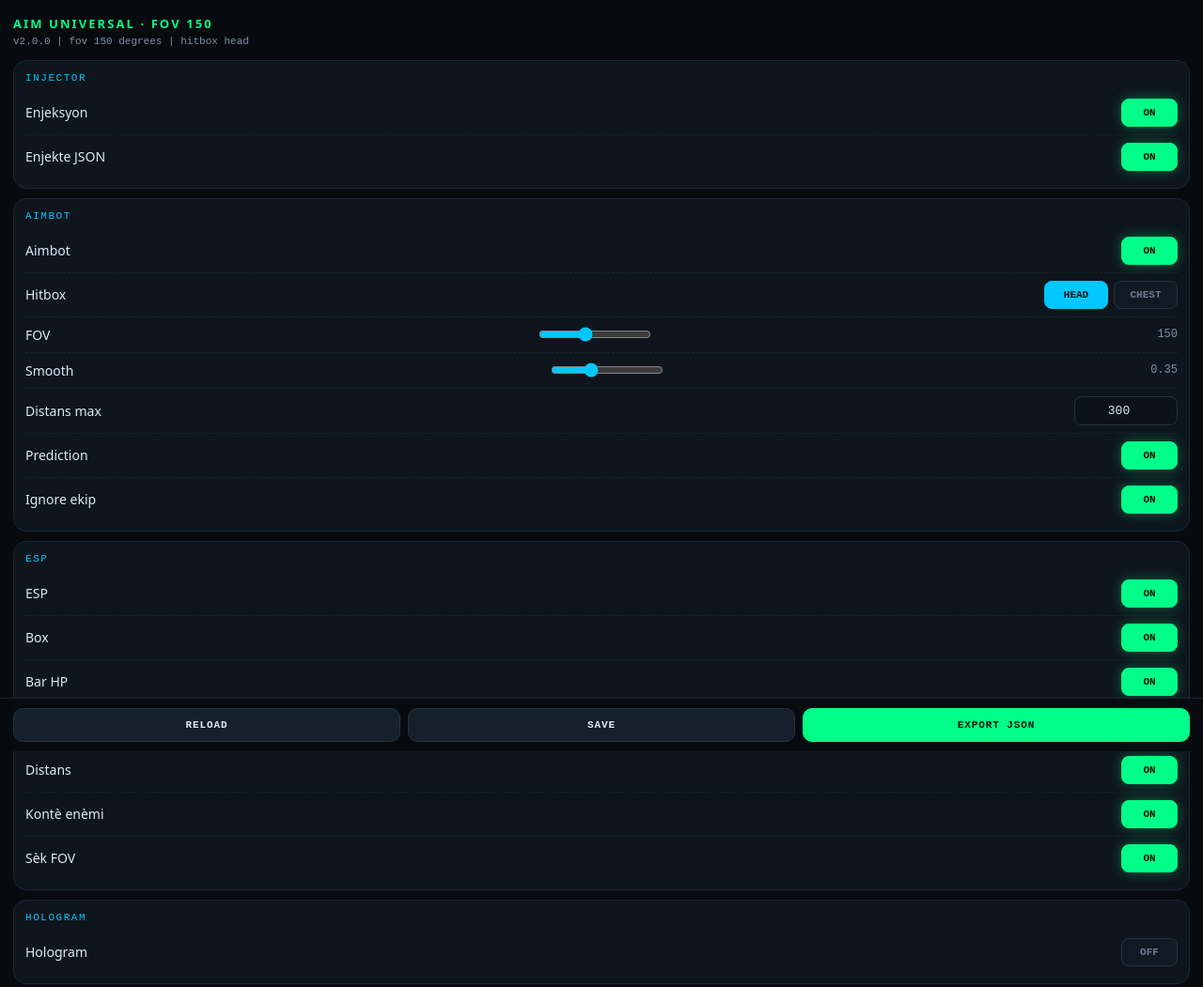
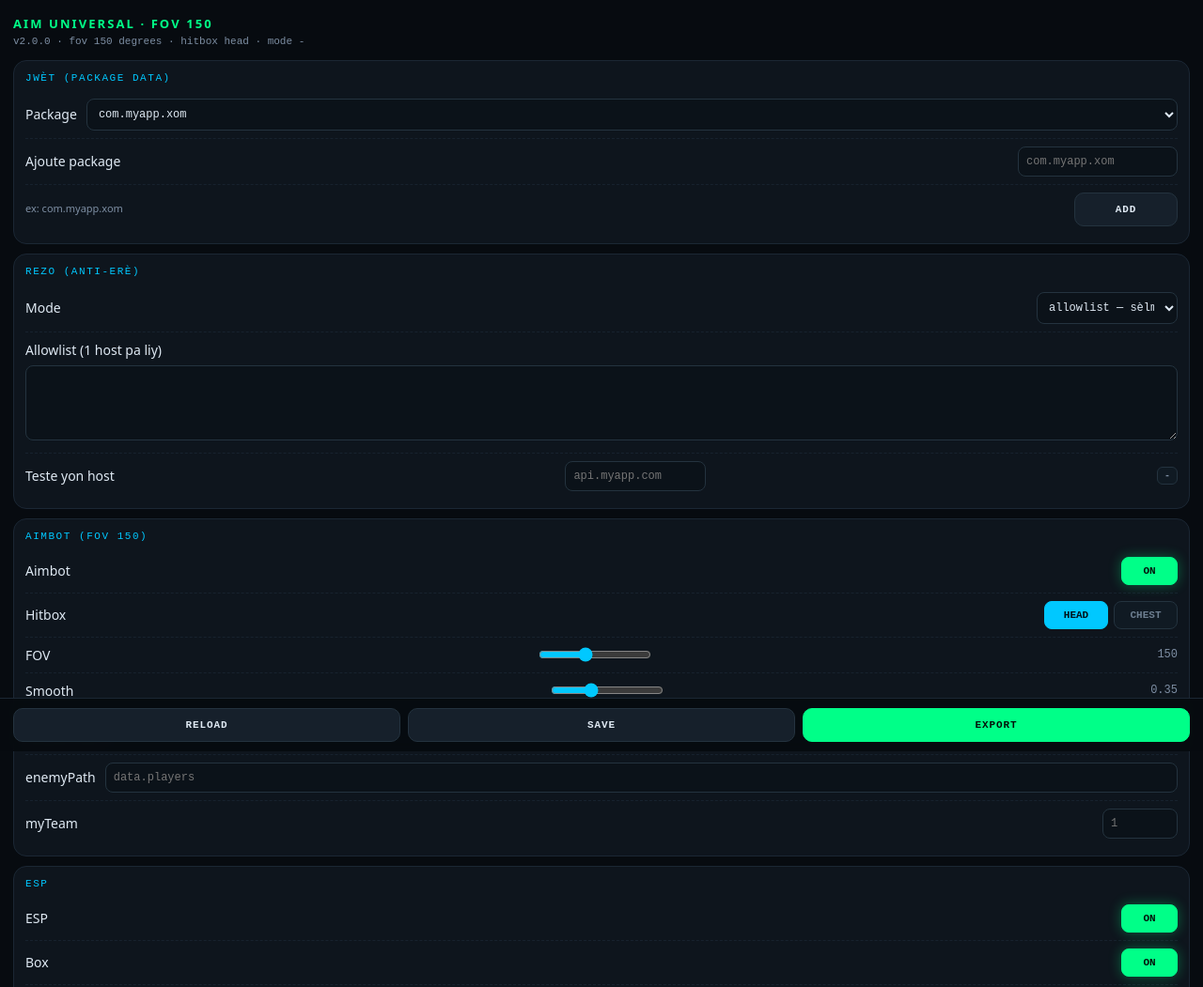
Before and after one commit to MDTECH508/Fake-hack, a plain HTML site: page index.html in a window 1280 px wide. Shown: the top 1051 px of the page at 94% size. Drawn offline with Linux system fonts and the light colour scheme.

Commit message:
Update index.html

```diff
--- a/index.html
+++ b/index.html
@@ -4,53 +4,81 @@
 <meta charset="utf-8">
 <meta name="viewport" content="width=device-width,initial-scale=1,viewport-fit=cover">
 <meta name="theme-color" content="#070b10">
-<title>Aim Universal · FOV 150</title>
+<title>Aim Universal · fake-hack-three</title>
 <style>
   :root{--bg:#070b10;--card:#0e151d;--line:#1b2734;--txt:#dfe9f3;--mut:#7d8ea3;--grn:#00ff88;--cyn:#00c8ff}
   *{box-sizing:border-box}
-  body{margin:0;background:var(--bg);color:var(--txt);font:14px/1.5 system-ui,-apple-system,Roboto,sans-serif;padding:16px 14px 90px}
+  body{margin:0;background:var(--bg);color:var(--txt);font:14px/1.5 system-ui,-apple-system,Roboto,sans-serif;padding:16px 14px 96px}
   h1{font-size:13px;letter-spacing:.16em;text-transform:uppercase;color:var(--grn);margin:0 0 2px}
-  .sub{color:var(--mut);font:11px ui-monospace,monospace;margin:0 0 14px}
+  .sub{color:var(--mut);font:11px ui-monospace,monospace;margin:0 0 14px;word-break:break-all}
   .card{background:var(--card);border:1px solid var(--line);border-radius:14px;padding:10px 12px;margin-bottom:10px}
   .ttl{font:11px ui-monospace,monospace;letter-spacing:.14em;text-transform:uppercase;color:var(--cyn);margin:2px 0 8px}
   .row{display:flex;align-items:center;justify-content:space-between;gap:10px;padding:8px 0;border-bottom:1px dashed #17222e}
   .row:last-child{border:0}
   .sw{min-width:60px;text-align:center;font:700 11px ui-monospace,monospace;padding:8px;border-radius:8px;border:1px solid #24333f;background:#101a23;color:#6c7e90;cursor:pointer;user-select:none}
   .sw.on{background:var(--grn);color:#04120a;border-color:var(--grn);box-shadow:0 0 14px #00ff8855}
-  .seg{display:flex;gap:6px}
-  .seg .sw{min-width:68px}
+  .seg{display:flex;gap:6px}.seg .sw{min-width:68px}
   .seg .sw.sel{background:var(--cyn);color:#00131a;border-color:var(--cyn)}
-  input[type=number],input[type=text]{width:110px;background:#0b1219;border:1px solid #24333f;color:var(--txt);border-radius:8px;padding:7px 8px;font:13px ui-monospace,monospace;text-align:center}
+  select,input[type=text],input[type=number],textarea{background:#0b1219;border:1px solid #24333f;color:var(--txt);border-radius:8px;
+    padding:8px;font:12px ui-monospace,monospace;width:100%}
+  input[type=number]{width:100px;text-align:center}
   input[type=range]{width:120px;accent-color:var(--cyn)}
+  textarea{min-height:80px;resize:vertical}
   .val{color:var(--mut);font:12px ui-monospace,monospace;min-width:40px;text-align:right}
-  .bar{position:fixed;left:0;right:0;bottom:0;display:flex;gap:8px;padding:10px 14px calc(10px + env(safe-area-inset-bottom));background:#070b10ee;border-top:1px solid var(--line);backdrop-filter:blur(8px)}
-  button{flex:1;padding:11px 6px;border-radius:10px;border:1px solid #24333f;background:#16202b;color:var(--txt);font:700 11px ui-monospace,monospace;letter-spacing:.08em}
+  .bar{position:fixed;left:0;right:0;bottom:0;display:flex;gap:8px;padding:10px 14px calc(10px + env(safe-area-inset-bottom));
+    background:#070b10ee;border-top:1px solid var(--line);backdrop-filter:blur(8px)}
+  button{flex:1;padding:11px 6px;border-radius:10px;border:1px solid #24333f;background:#16202b;color:var(--txt);
+    font:700 11px ui-monospace,monospace;letter-spacing:.08em}
   button.p{background:var(--grn);color:#04120a;border-color:var(--grn)}
-  .warn{color:#ffd400;font:11px ui-monospace,monospace;margin-top:6px}
+  .tag{font:700 10px ui-monospace,monospace;padding:3px 7px;border-radius:6px;background:#101a23;border:1px solid #24333f;color:var(--mut)}
+  .tag.ok{background:#00ff8822;border-color:#00ff8855;color:var(--grn)}
+  .tag.no{background:#ff3b3022;border-color:#ff3b3055;color:#ff6b60}
 </style>
 </head>
 <body>
 <h1>Aim Universal · FOV 150</h1>
-<div class="sub" id="stat">loading config...</div>
+<div class="sub" id="stat">fake-hack-three.vercel.app</div>
 
-<div class="card"><div class="ttl">Injector</div>
-  <div class="row"><span>Enjeksyon</span><div class="sw" data-p="injector.enabled">OFF</div></div>
-  <div class="row"><span>Enjekte JSON</span><div class="sw" data-p="inject.enabled">OFF</div></div>
+<div class="card"><div class="ttl">Jwèt (package data)</div>
+  <div class="row"><span>Package</span>
+    <select id="pkg"></select>
+  </div>
+  <div class="row"><span>Ajoute package</span>
+    <input type="text" id="pkgNew" placeholder="com.myapp.xom" style="width:170px">
+  </div>
+  <div class="row"><span style="color:var(--mut);font-size:11px">ex: com.myapp.xom</span>
+    <button style="max-width:110px" onclick="addPkg()">ADD</button>
+  </div>
 </div>
 
-<div class="card"><div class="ttl">Aimbot</div>
+<div class="card"><div class="ttl">Rezo (anti-erè)</div>
+  <div class="row"><span>Mode</span>
+    <select id="mode" style="width:150px">
+      <option value="off">off — pa touche anyen</option>
+      <option value="allowlist">allowlist — sèlman host</option>
+      <option value="all">all — tout JSON</option>
+    </select>
+  </div>
+  <div class="row" style="display:block">
+    <div style="margin-bottom:6px">Allowlist (1 host pa liy)</div>
+    <textarea id="allow" spellcheck="false"></textarea>
+  </div>
+  <div class="row"><span>Teste yon host</span>
+    <input type="text" id="tHost" placeholder="api.myapp.com" style="width:150px">
+    <span class="tag" id="tRes">-</span>
+  </div>
+</div>
+
+<div class="card"><div class="ttl">Aimbot (FOV 150)</div>
   <div class="row"><span>Aimbot</span><div class="sw" data-p="aimbot.enabled">OFF</div></div>
   <div class="row"><span>Hitbox</span>
-    <div class="seg">
-      <div class="sw" data-hb="head">HEAD</div>
-      <div class="sw" data-hb="chest">CHEST</div>
-    </div>
+    <div class="seg"><div class="sw" data-hb="head">HEAD</div><div class="sw" data-hb="chest">CHEST</div></div>
   </div>
   <div class="row"><span>FOV</span><input type="range" min="10" max="360" step="5" data-p="aimbot.fov"><span class="val" data-out="aimbot.fov"></span></div>
   <div class="row"><span>Smooth</span><input type="range" min="0.02" max="1" step="0.01" data-p="aimbot.smooth"><span class="val" data-out="aimbot.smooth"></span></div>
-  <div class="row"><span>Distans max</span><input type="number" step="1" data-p="aimbot.maxDistance"></div>
-  <div class="row"><span>Prediction</span><div class="sw" data-p="aimbot.prediction.enabled">OFF</div></div>
-  <div class="row"><span>Ignore ekip</span><div class="sw" data-p="aimbot.ignoreTeammates">OFF</div></div>
+  <div class="row"><span>Distans max</span><input type="number" data-p="aimbot.maxDistance"></div>
+  <div class="row"><span>enemyPath</span><input type="text" data-p="mapping.enemyPath" placeholder="data.players"></div>
+  <div class="row"><span>myTeam</span><input type="text" data-p="mapping.myTeam" placeholder="1" style="width:80px"></div>
 </div>
 
 <div class="card"><div class="ttl">ESP</div>
@@ -59,92 +87,126 @@
   <div class="row"><span>Bar HP</span><div class="sw" data-p="esp.hpBar.enabled">OFF</div></div>
   <div class="row"><span>Non</span><div class="sw" data-p="esp.name.enabled">OFF</div></div>
   <div class="row"><span>Distans</span><div class="sw" data-p="esp.distance.enabled">OFF</div></div>
-  <div class="row"><span>Kontè enèmi</span><div class="sw" data-p="esp.count.enabled">OFF</div></div>
-  <div class="row"><span>Sèk FOV</span><div class="sw" data-p="esp.fovCircle.enabled">OFF</div></div>
-</div>
-
-<div class="card"><div class="ttl">Hologram</div>
+  <div class="row"><span>Kontè</span><div class="sw" data-p="esp.count.enabled">OFF</div></div>
   <div class="row"><span>Hologram</span><div class="sw" data-p="hologram.enabled">OFF</div></div>
 </div>
 
-<div class="card"><div class="ttl">Mapping</div>
-  <div class="row"><span>enemyPath</span><input type="text" placeholder="data.players" data-p="mapping.enemyPath"></div>
-  <div class="row"><span>myTeam</span><input type="text" placeholder="1" data-p="mapping.myTeam"></div>
-  <div class="warn">Vide = deteksyon otomatik</div>
-</div>
-
 <div class="bar">
-  <button onclick="loadCfg()">RELOAD</button>
-  <button onclick="saveCfg()">SAVE</button>
-  <button class="p" onclick="exportCfg()">EXPORT JSON</button>
+  <button onclick="reload()">RELOAD</button>
+  <button onclick="save()">SAVE</button>
+  <button class="p" onclick="exp()">EXPORT</button>
 </div>
 
 <script>
-const KEY = "aim-cfg-v2";
-let cfg = {};
+/* ---- DEFAULTS: meni a pa janm vid ---- */
+const DEFAULTS = {
+  meta:{version:"2.1.0"},
+  injector:{enabled:true},
+  network:{ mode:"allowlist", allowlist:["fake-hack-three.vercel.app"], blocklist:[] },
+  games:{ active:"com.myapp.xom", profiles:{ "com.myapp.xom":{ allowlist:["api.myapp.com"], enemyPath:"", myTeam:null, hitbox:"head" } } },
+  aimbot:{ enabled:true, fov:150, fovMode:"degrees", hitbox:"head", smooth:0.35, maxDistance:300 },
+  esp:{ enabled:true, box:{enabled:true}, hpBar:{enabled:true}, name:{enabled:true}, distance:{enabled:true}, count:{enabled:true} },
+  hologram:{ enabled:false },
+  mapping:{ enemyPath:"", myTeam:null }
+};
+
+const KEY = "aim-cfg-v21";
+let cfg = JSON.parse(JSON.stringify(DEFAULTS));
 
 const get = p => p.split(".").reduce((o,k)=> o==null?undefined:o[k], cfg);
 const set = (p,v) => { const ks=p.split("."); let o=cfg;
   for(let i=0;i<ks.length-1;i++){ if(typeof o[ks[i]]!=="object"||o[ks[i]]===null) o[ks[i]]={}; o=o[ks[i]]; }
-  o[ks.at(-1)] = v; };
+  o[ks.at(-1)]=v; };
 
 function paint(){
   document.querySelectorAll("[data-p]").forEach(el=>{
-    const v = get(el.dataset.p); if (v === undefined) return;
-    if (el.tagName === "INPUT" && el.type !== "text") el.value = v;
-    else if (el.tagName === "INPUT") el.value = v ?? "";
+    const v = get(el.dataset.p);
+    if (v === undefined) return;
+    if (el.tagName === "INPUT") el.value = v ?? "";
     else { el.classList.toggle("on", !!v); el.textContent = v ? "ON" : "OFF"; }
   });
   document.querySelectorAll("[data-out]").forEach(el=> el.textContent = get(el.dataset.out) ?? "");
+
   const hb = get("aimbot.hitbox") || "head";
   document.querySelectorAll("[data-hb]").forEach(el=> el.classList.toggle("sel", el.dataset.hb === hb));
+
+  /* packages */
+  const sel = document.getElementById("pkg");
+  const profs = Object.keys(get("games.profiles") || {});
+  sel.innerHTML = profs.map(k => `<option${k === get("games.active") ? " selected" : ""}>${k}</option>`).join("")
+                || `<option>${get("games.active") || "com.myapp.xom"}</option>`;
+
+  document.getElementById("mode").value = get("network.mode") || "allowlist";
+  document.getElementById("allow").value = (get("network.allowlist") || []).join("\n");
+
   document.getElementById("stat").textContent =
-    "v" + (get("meta.version")||"?") + "  |  fov " + get("aimbot.fov") + " " + (get("aimbot.fovMode")||"") +
-    "  |  hitbox " + hb;
+    "v" + (get("meta.version") || "?") + " · fov " + get("aimbot.fov") + " " +
+    (get("aimbot.fovMode") || "") + " · hitbox " + hb + " · mode " + (get("network.mode") || "-");
 }
 
-function persist(){ localStorage.setItem(KEY, JSON.stringify(cfg)); }
-
-async function loadCfg(){
+async function reload(){
   const local = localStorage.getItem(KEY);
-  if (local) { cfg = JSON.parse(local); }
-  else {
-    try { cfg = await (await fetch("./config.json?t="+Date.now(),{cache:"no-store"})).json(); }
-    catch(e){ cfg = {}; }
-  }
+  if (local) cfg = JSON.parse(local);
+  try {
+    const r = await fetch("./config.json?t=" + Date.now(), { cache:"no-store" });
+    if (r.ok) cfg = await r.json();          // vèsyon server genyen
+  } catch(e){ /* pa gen entènèt -> defaults rete */ }
   paint();
 }
-function saveCfg(){ persist(); alert("Sovgade lokalman ✔"); }
+function save(){ localStorage.setItem(KEY, JSON.stringify(cfg)); paint(); alert("Sovgade ✔"); }
+function exp(){
+  cfg.meta = cfg.meta || {}; cfg.meta.updated = new Date().toISOString().slice(0,10);
+  const a = document.createElement("a");
+  a.href = URL.createObjectURL(new Blob([JSON.stringify(cfg,null,2)], {type:"application/json"}));
+  a.download = "config.json"; a.click(); URL.revokeObjectURL(a.href);
+}
 
-function exportCfg(){
-  cfg.meta = cfg.meta || {};
-  cfg.meta.updated = new Date().toISOString().slice(0,10);
-  const blob = new Blob([JSON.stringify(cfg,null,2)], {type:"application/json"});
-  const a = document.createElement("a");
-  a.href = URL.createObjectURL(blob);
-  a.download = "config.json";
-  a.click();
-  URL.revokeObjectURL(a.href);
+function addPkg(){
+  const v = document.getElementById("pkgNew").value.trim();
+  if (!v) return;
+  cfg.games = cfg.games || { profiles:{} };
+  cfg.games.profiles = cfg.games.profiles || {};
+  cfg.games.profiles[v] = cfg.games.profiles[v] || { allowlist:[], enemyPath:"", myTeam:null, hitbox:"head" };
+  cfg.games.active = v;
+  save();
 }
 
 document.addEventListener("click", ev=>{
   const hb = ev.target.closest("[data-hb]");
-  if (hb){ set("aimbot.hitbox", hb.dataset.hb); persist(); paint(); return; }
-
+  if (hb){ set("aimbot.hitbox", hb.dataset.hb); save(); return; }
   const sw = ev.target.closest("[data-p]");
   if (!sw || sw.tagName === "INPUT") return;
-  set(sw.dataset.p, !get(sw.dataset.p));
-  persist(); paint();
+  set(sw.dataset.p, !get(sw.dataset.p)); save();
 });
 
+document.getElementById("pkg").addEventListener("change", function(){
+  set("games.active", this.value); save();
+});
+document.getElementById("mode").addEventListener("change", function(){
+  set("network.mode", this.value); save();
+});
+document.getElementById("allow").addEventListener("change", function(){
+  set("network.allowlist", this.value.split("\n").map(s=>s.trim()).filter(Boolean)); save();
+});
+document.getElementById("tHost").addEventListener("change", function(){
+  const h = this.value.trim().toLowerCase();
+  const list = (get("network.allowlist") || []).map(s=>String(s).toLowerCase());
+  const ok = list.some(a => a && (h === a || h.endsWith("." + a)));
+  const t = document.getElementById("tRes");
+  t.textContent = ok ? "ALLOWED" : "BLOKE";
+  t.className = "tag " + (ok ? "ok" : "no");
+});
 document.addEventListener("change", ev=>{
-  const el = ev.target; if (!el.dataset.p) return;
+  const el = ev.target; if (!el.dataset.p || el.tagName !== "INPUT") return;
   let v = el.value;
   if (el.type === "number" || el.type === "range") v = Number(v);
-  set(el.dataset.p, v); persist(); paint();
+  set(el.dataset.p, v); save();
 });
 
-loadCfg();
+/* KITE MENI AN TOUJOU PARÈT */
+cfg = JSON.parse(JSON.stringify(DEFAULTS));
+paint();
+reload();
 </script>
 </body>
     </html>
```
